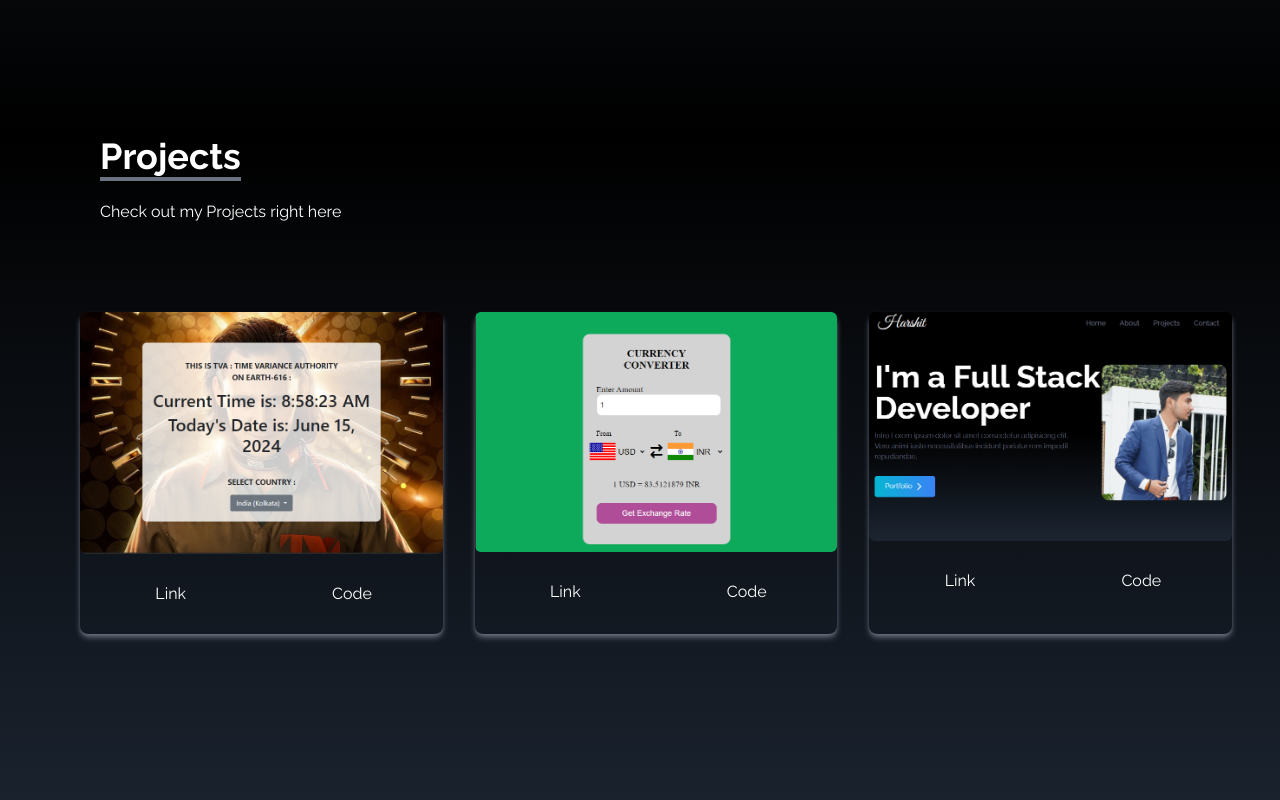
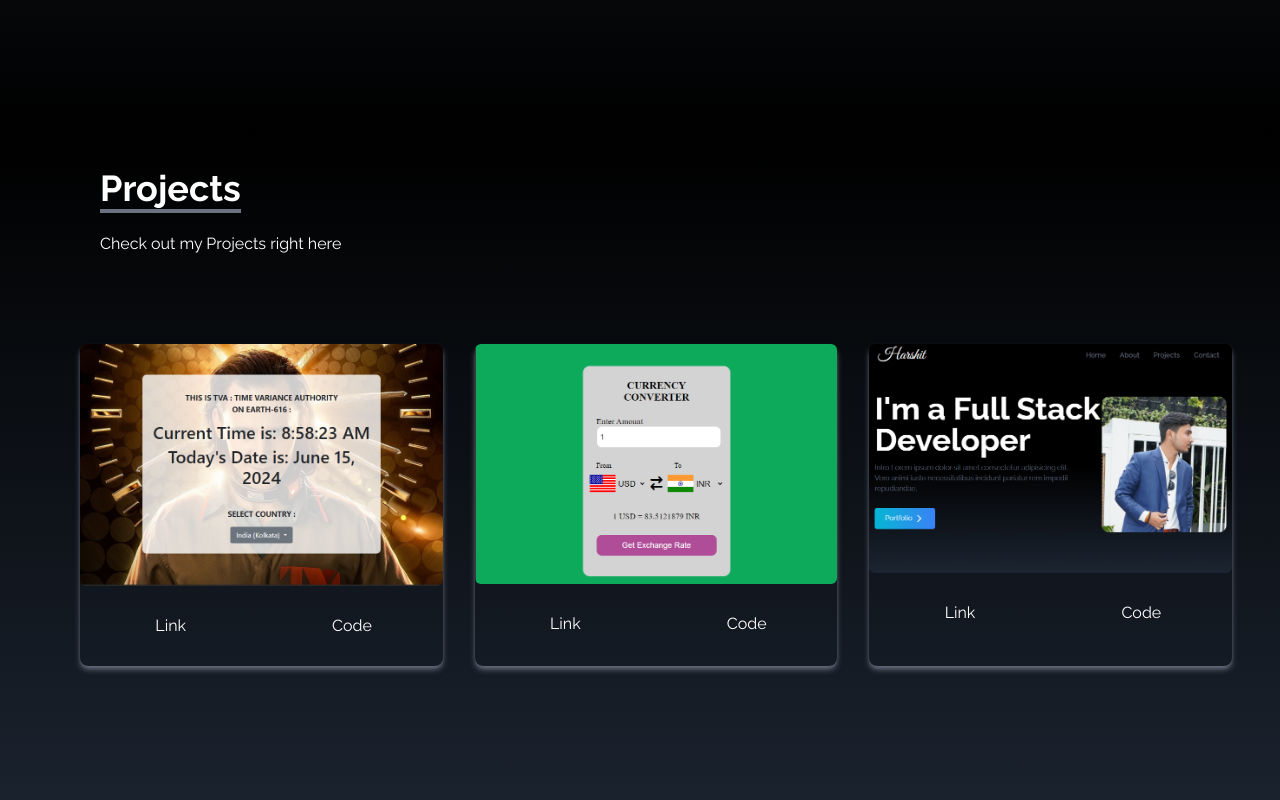
Before and after one commit to harshit07kr/Portfolio, a React (Vite) app: page / in a window 1280 px wide. Shown: the part 1464-2264 px from the top of the page. Built offline with nearby package versions, Linux system fonts and the light colour scheme.

Commit message:
project overlap issue solved

```diff
--- a/src/components/Project.jsx
+++ b/src/components/Project.jsx
@@ -28,7 +28,7 @@ const Project = () => {
     ];
   return (
     <div name="projects" className="bg-gradient-to-b from-black to-gray-800 w-full text-white md:h-screen md:pl-20">
-    <div className="pb-8 pl-5">
+    <div className="pb-8 pl-5 pt-8">
         <p className="text-4xl font-bold inline border-b-4 border-gray-500">
             Projects
         </p>
```
